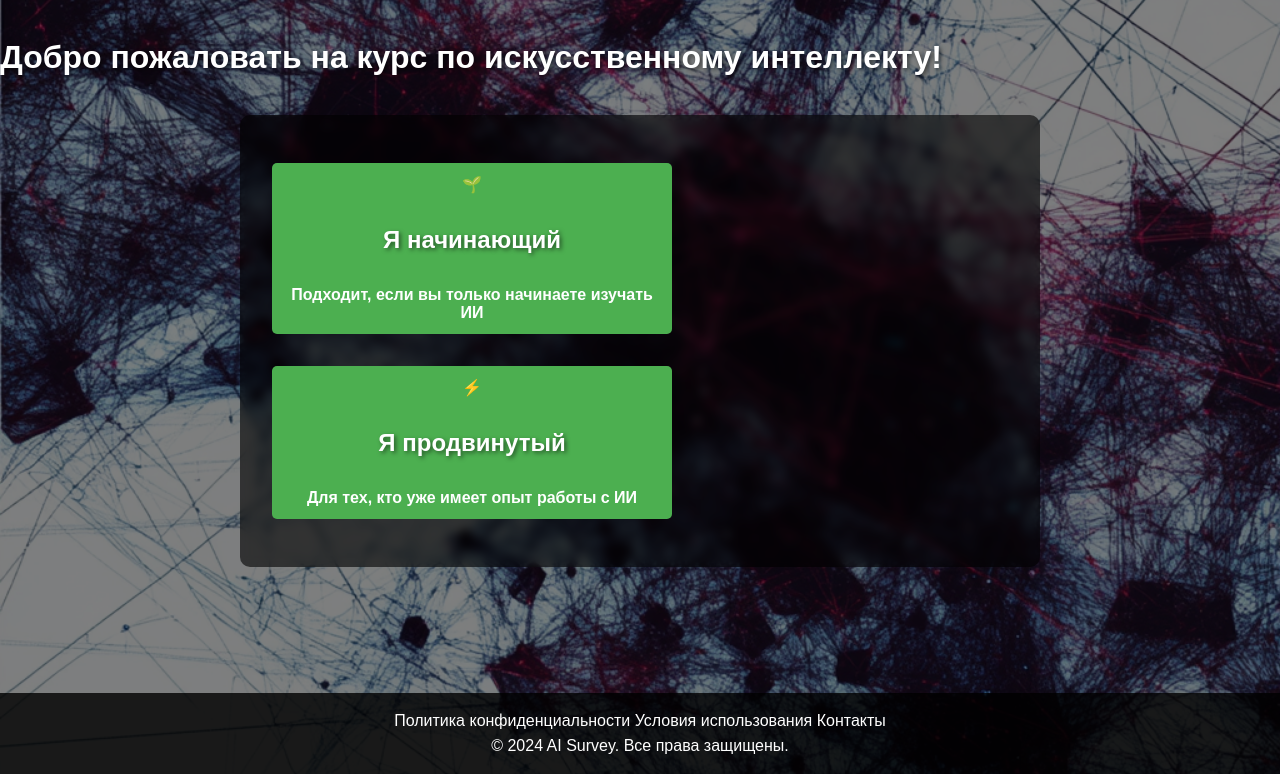
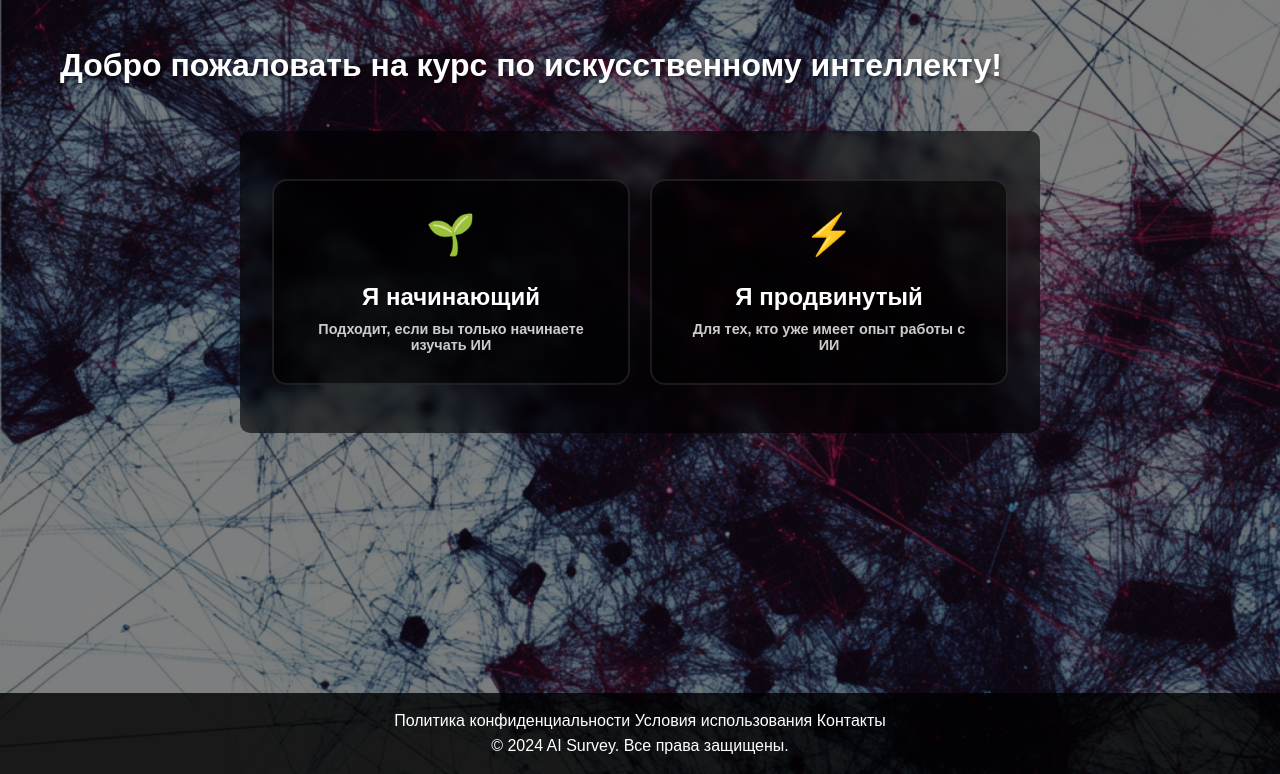
Before and after one commit to tikserziku/Questionnaire, a Flask app: page / in a window 1280 px wide. Shown: the part 26-800 px from the top of the page. Run offline with Flask 2, Linux system fonts and the light colour scheme; some libraries are stand-ins or nearby versions.

Commit message:
Update styles.css

```diff
--- a/static/styles.css
+++ b/static/styles.css
@@ -1,3 +1,77 @@
+/* Стили для главной страницы */
+.welcome-container {
+    max-width: 1200px;
+    margin: 40px auto;
+    padding: 0 20px;
+}
+
+.level-selection {
+    margin-top: 40px;
+}
+
+.level-cards {
+    display: grid;
+    grid-template-columns: repeat(auto-fit, minmax(300px, 1fr));
+    gap: 20px;
+    margin: 0 auto;
+    max-width: 800px;
+}
+
+.level-card {
+    display: flex;
+    flex-direction: column;
+    align-items: center;
+    padding: 30px;
+    background: rgba(0, 0, 0, 0.6);
+    border: 2px solid rgba(255, 255, 255, 0.1);
+    border-radius: 15px;
+    cursor: pointer;
+    transition: all 0.3s ease;
+    text-align: center;
+    width: 100%;
+}
+
+.level-card:hover {
+    transform: translateY(-5px);
+    background: rgba(0, 0, 0, 0.7);
+    border-color: var(--primary-color);
+}
+
+.card-icon {
+    font-size: 2.5rem;
+    margin-bottom: 15px;
+}
+
+.level-card h2 {
+    margin: 10px 0;
+    color: #ffffff;
+    font-size: 1.5rem;
+}
+
+.level-card p {
+    color: #cccccc;
+    margin: 0;
+    font-size: 0.9rem;
+}
+
+.beginner .card-icon {
+    color: #4CAF50;
+}
+
+.advanced .card-icon {
+    color: #FFC107;
+}
+
+@media (max-width: 768px) {
+    .level-cards {
+        grid-template-columns: 1fr;
+    }
+
+    .level-card {
+        padding: 20px;
+    }
+}
+
 /* Основные стили */
 :root {
     --primary-color: #4CAF50;
```
